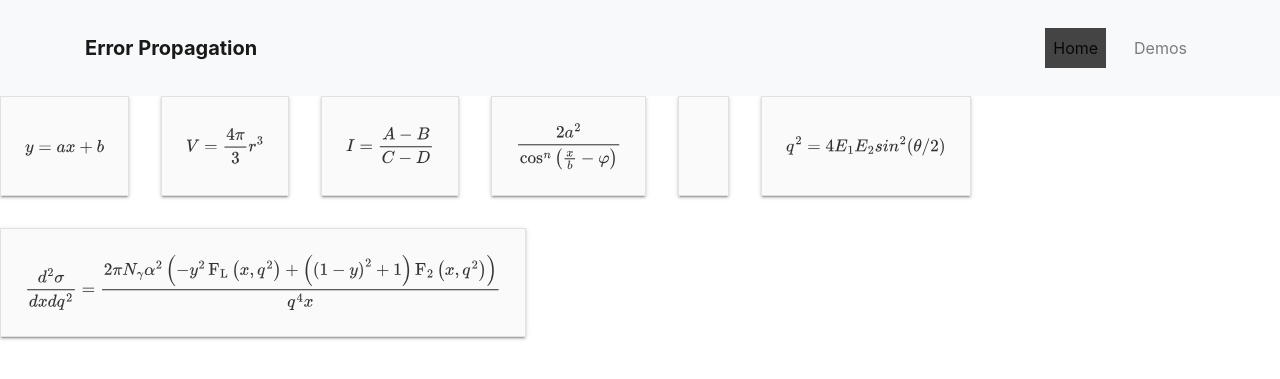
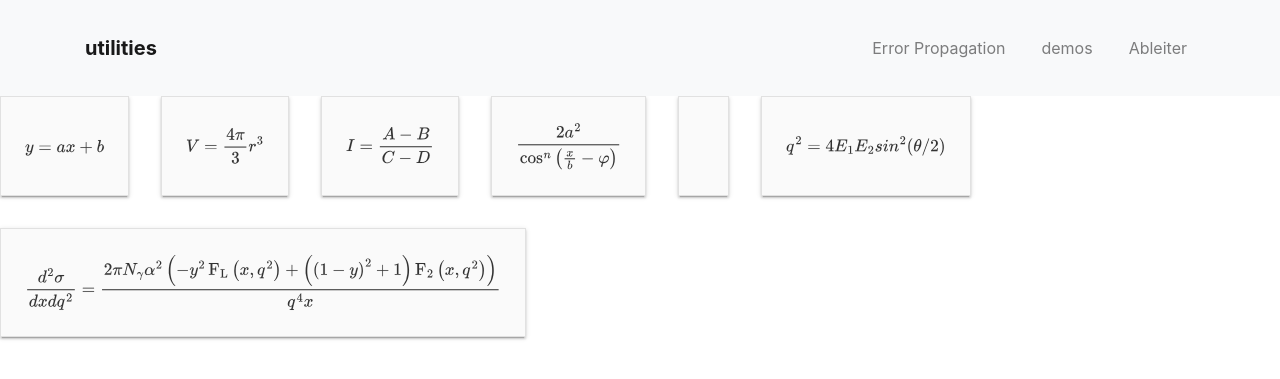
Before and after one commit to skatilmi/ErrorPropagation, a Flask app: page /demos in a window 1280 px wide. Shown: the top 379 px of the page. Run offline with Flask 2, Linux system fonts and the light colour scheme; some libraries are stand-ins or nearby versions.

Commit message:
renamed home

```diff
--- a/app.py
+++ b/app.py
@@ -65,12 +65,12 @@ def page_demos_list(demo_name):
     return render_template('comm.html', coockie=Coockie(), fields=demo_fields)
 
 
-@app.route('/home')
+@app.route('/error')
 def page_home():
-    return render_template('home.html', **params_home)
+    return render_template('error.html', **params_home)
 
 
-@app.route('/home', methods=['POST'])
+@app.route('/error', methods=['POST'])
 def page_home_post():
     E = Error_propagation(
         request.form['expression'], get_relative_error_checkbox(), request.form['fname'])
--- a/templates/home.html
+++ b/templates/error.html
@@ -31,7 +31,8 @@
 
       <div class="fromdescription">
         <label>expression:</label><br />
-        <input type="text" name="expression" placeholder="a_0**2/cos(k_1/k_2)**4" /><br />
+        <input type="text" name="expression" placeholder="a_0**2/cos(k_1/k_2)**4"
+          value="a_0**2/cos(k_1/k_2)**4" /><br />
       </div>
 
       <div class="fromdescription">
--- a/templates/index.html
+++ b/templates/index.html
@@ -15,6 +15,7 @@
 <script type="text/javascript" id="MathJax-script" async
   src="https://cdn.jsdelivr.net/npm/mathjax@3/es5/tex-svg.js"></script>
 <link rel="stylesheet" type="text/css" href="{{ url_for('static',filename='styles/mainpage.css') }}" />
+<link rel="stylesheet" href="https://cdnjs.cloudflare.com/ajax/libs/font-awesome/4.7.0/css/font-awesome.min.css">
 
 <head>
   <link rel="stylesheet" href="https://stackpath.bootstrapcdn.com/bootstrap/4.3.1/css/bootstrap.min.css"
@@ -32,14 +33,18 @@
         aria-controls="navbarNav" aria-expanded="false" aria-label="Toggle navigation">
         <span class="navbar-toggler-icon"></span>
       </button>
-      <a class="navbar-brand" href="/">Error Propagation</a>
+      <a class="navbar-brand" href="/">utilities</a>
       <div class="collapse navbar-collapse" id="navbarNav">
         <ul class="navbar-nav">
-          <li class="nav-item active">
-            <a class="nav-link" href="/home">Home <span class="sr-only">(current)</span></a>
+          <li class="nav-item ">
+            <!-- <a class="nav-link" href="/home">Error Propagation<span class="sr-only">(current)</span></a> -->
+            <a class="nav-link" href="/error">Error Propagation</a>
           </li>
           <li class="nav-item">
-            <a class="nav-link" href="/demos">Demos</a>
+            <a class="nav-link" href="/demos">demos</a>
+          </li>
+          <li class="nav-item">
+            <a class="nav-link" href="/ableiter">Ableiter</a>
           </li>
         </ul>
       </div>
@@ -47,28 +52,6 @@
   </nav>
 
 
-  <script>
-    function copyCode(el) {
-      // Get the code element
-      var codeElement = el.nextElementSibling;
-
-      // Create a new textarea element
-      var textarea = document.createElement('textarea');
-      // Set the value of the textarea to the text content of the code element
-      textarea.value = codeElement.textContent;
-      // Append the textarea to the document
-      document.body.appendChild(textarea);
-
-      // Select the text in the textarea
-      textarea.select();
-
-      // Copy the selected text to the clipboard
-      document.execCommand('copy');
-
-      // Remove the textarea from the document
-      document.body.removeChild(textarea);
-    }
-  </script>
   {% block content %} {% endblock %}
 
   <script>
```
